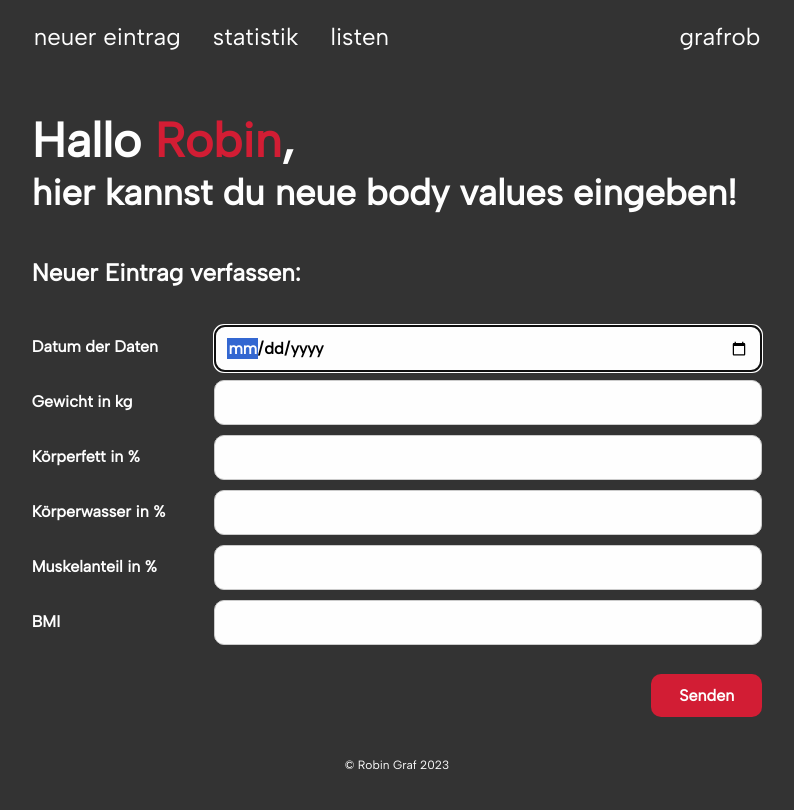
After one commit to sn1perm0nkey/pro2, a Flask app: page /jogging in a window 1280 px wide. The commit adds this page. Shown: the whole page, without its empty margins (243-1037 px from the left). Run offline with Flask 2, Linux system fonts and the light colour scheme.

Commit message:
progress

```diff
--- a/hello_world/main.py
+++ b/hello_world/main.py
@@ -30,33 +30,14 @@ def start():
     return render_template("bodyvalues_list.html", liste=neue_liste)
 
 
-@app.route("/training", methods=["GET", "POST"])
-def training():
+@app.route("/jogging", methods=["GET", "POST"])
+def jogging():
     if request.method == "GET":
         auswahl = ["Robin"]
         auswahl_username = ["grafrob"]
         ausgewaehlter_username = random.choice(auswahl_username)
         ausgewaehlter_name = random.choice(auswahl)
-        return render_template('training.html', name=ausgewaehlter_name, username=ausgewaehlter_username, seitentitel="Training")
-
-@app.route("/statistik_kategorie", methods=["GET", "POST"])
-def statistik_kategorie():
-    if request.method == "GET":
-        auswahl = ["Robin"]
-        auswahl_username = ["grafrob"]
-        ausgewaehlter_username = random.choice(auswahl_username)
-        ausgewaehlter_name = random.choice(auswahl)
-        return render_template('statistik_kategorie.html', name=ausgewaehlter_name, username=ausgewaehlter_username, seitentitel="Statistik Kategorie")
-
-
-@app.route("/listen_kategorie", methods=["GET", "POST"])
-def listen_kategorie():
-    if request.method == "GET":
-        auswahl = ["Robin"]
-        auswahl_username = ["grafrob"]
-        ausgewaehlter_username = random.choice(auswahl_username)
-        ausgewaehlter_name = random.choice(auswahl)
-        return render_template('listen_kategorie.html', name=ausgewaehlter_name, username=ausgewaehlter_username, seitentitel="Listen Kategorie")
+        return render_template('jogging.html', name=ausgewaehlter_name, username=ausgewaehlter_username, seitentitel="Jogging")
 
 
 @app.route("/statistik", methods=["GET", "POST"])
@@ -193,7 +174,6 @@ def homescreen2():
             if 'löschen' in request.form and "nummer_del" in request.form:
                 nummer_del = request.form['nummer_del']
                 loeschen(nummer_del)
-                print("haher")
 
                 inhalt_string = auslesen()
                 inhalt = ast.literal_eval(str(inhalt_string))
@@ -254,6 +234,94 @@ def homescreen2():
         ausgewaehlter_name = random.choice(auswahl)
         return render_template('bodyvalues_list.html', name=ausgewaehlter_name, username=ausgewaehlter_username, seitentitel="Liste Bodyvalues", liste=neue_liste)
 
+
+
+@app.route("/liste_jogging", methods=["GET", "POST"])
+def liste_jogging():
+    if request.method == "GET":
+        inhalt_string = auslesen()
+        inhalt = ast.literal_eval(str(inhalt_string))
+        neue_liste = []
+        for eintrag in inhalt.values():
+            test = {}
+            test.update(eintrag)
+            neue_liste2 = []
+            for bezeichnung, wert in test.items():
+                neue_liste2.append([bezeichnung, wert])
+            neue_liste.append(neue_liste2)
+
+        auswahl = ["Robin"]
+        auswahl_username = ["grafrob"]
+        ausgewaehlter_username = random.choice(auswahl_username)
+        ausgewaehlter_name = random.choice(auswahl)
+        return render_template('liste_Jogging.html', name=ausgewaehlter_name, username=ausgewaehlter_username, seitentitel="Liste Jogging", liste=neue_liste)
+
+    if request.method == "POST":
+        inhalt_string_len = auslesen()
+        inhalt_len = ast.literal_eval(str(inhalt_string_len))
+        if len(inhalt_len) >= 2:
+            if 'löschen' in request.form and "nummer_del" in request.form:
+                nummer_del = request.form['nummer_del']
+                loeschen(nummer_del)
+
+                inhalt_string = auslesen()
+                inhalt = ast.literal_eval(str(inhalt_string))
+                neue_liste = []
+                for eintrag in inhalt.values():
+                    test = {}
+                    test.update(eintrag)
+                    neue_liste2 = []
+                    for bezeichnung, wert in test.items():
+                        neue_liste2.append([bezeichnung, wert])
+                    neue_liste.append(neue_liste2)
+
+            elif 'bearbeiten' in request.form and "nummer_del" in request.form:
+                nummer_del = request.form['nummer_del']
+                loeschen_edit(nummer_del)
+
+                dict_del_string = auslesen_del()
+                dict_del = ast.literal_eval(str(dict_del_string))
+                neue_liste = []
+                for eintrag in dict_del.values():
+                    test = {}
+                    test.update(eintrag)
+                    neue_liste2 = []
+                    for bezeichnung, wert in test.items():
+                        neue_liste2.append([bezeichnung, wert])
+                    neue_liste.append(neue_liste2)
+
+                return redirect("http://127.0.0.1:5000/bodyvalues_edit", code=302)
+
+
+            else:
+                    inhalt_string = auslesen()
+                    inhalt = ast.literal_eval(str(inhalt_string))
+                    neue_liste = []
+                    for eintrag in inhalt.values():
+                        test = {}
+                        test.update(eintrag)
+                        neue_liste2 = []
+                        for bezeichnung, wert in test.items():
+                            neue_liste2.append([bezeichnung, wert])
+                        neue_liste.append(neue_liste2)
+
+        else:
+            inhalt_string = auslesen()
+            inhalt = ast.literal_eval(str(inhalt_string))
+            neue_liste = []
+            for eintrag in inhalt.values():
+                test = {}
+                test.update(eintrag)
+                neue_liste2 = []
+                for bezeichnung, wert in test.items():
+                    neue_liste2.append([bezeichnung, wert])
+                neue_liste.append(neue_liste2)
+
+        auswahl = ["Robin"]
+        auswahl_username = ["grafrob"]
+        ausgewaehlter_username = random.choice(auswahl_username)
+        ausgewaehlter_name = random.choice(auswahl)
+        return render_template('liste_jogging.html', name=ausgewaehlter_name, username=ausgewaehlter_username, seitentitel="Liste Jogging", liste=neue_liste)
 
 
 
@@ -429,6 +497,177 @@ def grafik():
 
 
 
+@app.route("/statistik_jogging")
+def statistik_jogging():
+    if request.method == "GET":
+        inhalt_string = auslesen()
+        inhalt = ast.literal_eval(str(inhalt_string))
+        neue_liste = []
+        for eintrag in inhalt.values():
+            test = {}
+            test.update(eintrag)
+            neue_liste2 = []
+            for bezeichnung, wert in test.items():
+                neue_liste2.append([bezeichnung, wert])
+            neue_liste.append(neue_liste2)
+
+    liste_x = []
+    liste_y = []
+    for eintrag in neue_liste:
+        liste_x_add = eintrag[0][1]
+        liste_x.append(liste_x_add)
+        liste_y_add = eintrag[1][1]
+        liste_y.append(liste_y_add)
+
+    df = pd.DataFrame(dict(
+        Datum=[*liste_x],
+        Gewicht=[*liste_y],
+    ))
+    df = df.sort_values(by="Datum")
+    fig = px.line(df, x="Datum", y="Gewicht", title="Gewicht in kg")
+
+    fig.update_layout(autotypenumbers='convert types')
+
+    div1 = plot(fig, output_type="div")
+
+    ######################################################################################
+
+    liste_x = []
+    liste_y = []
+    for eintrag in neue_liste:
+        liste_x_add = eintrag[0][1]
+        liste_x.append(liste_x_add)
+        liste_y_add = eintrag[2][1]
+        liste_y.append(liste_y_add)
+
+    df = pd.DataFrame(dict(
+        Datum=[*liste_x],
+        Bodyfat=[*liste_y],
+    ))
+    df = df.sort_values(by="Datum")
+    fig = px.line(df, x="Datum", y="Bodyfat", title="Bodyfat in %")
+
+    fig.update_layout(autotypenumbers='convert types')
+
+    div2 = plot(fig, output_type="div")
+
+    ######################################################################################
+
+    liste_x = []
+    liste_y = []
+    for eintrag in neue_liste:
+        liste_x_add = eintrag[0][1]
+        liste_x.append(liste_x_add)
+        liste_y_add = eintrag[3][1]
+        liste_y.append(liste_y_add)
+
+    df = pd.DataFrame(dict(
+        Datum=[*liste_x],
+        Körperwasser=[*liste_y],
+    ))
+    df = df.sort_values(by="Datum")
+    fig = px.line(df, x="Datum", y="Körperwasser", title="Körperwasser in %")
+
+    fig.update_layout(autotypenumbers='convert types')
+
+    div3 = plot(fig, output_type="div")
+
+    ######################################################################################
+
+    liste_x = []
+    liste_y = []
+    for eintrag in neue_liste:
+        liste_x_add = eintrag[0][1]
+        liste_x.append(liste_x_add)
+        liste_y_add = eintrag[4][1]
+        liste_y.append(liste_y_add)
+
+    df = pd.DataFrame(dict(
+        Datum=[*liste_x],
+        Muskeln=[*liste_y],
+    ))
+    df = df.sort_values(by="Datum")
+    fig = px.line(df, x="Datum", y="Muskeln", title="Muskeln in %")
+
+    fig.update_layout(autotypenumbers='convert types')
+
+    div4 = plot(fig, output_type="div")
+
+    ######################################################################################
+
+    liste_x = []
+    liste_y = []
+    for eintrag in neue_liste:
+        liste_x_add = eintrag[0][1]
+        liste_x.append(liste_x_add)
+        liste_y_add = eintrag[5][1]
+        liste_y.append(liste_y_add)
+
+    df = pd.DataFrame(dict(
+        Datum=[*liste_x],
+        BMI=[*liste_y],
+    ))
+    df = df.sort_values(by="Datum")
+    fig = px.line(df, x="Datum", y="BMI", title="BMI")
+
+    fig.update_layout(autotypenumbers='convert types')
+
+    div5 = plot(fig, output_type="div")
+
+    ######################################################################################
+
+    liste_x = []
+    liste_y = []
+    for eintrag in neue_liste:
+        liste_x_add = eintrag[0][1]
+        liste_x.append(liste_x_add)
+        liste_y_add = eintrag[7][1]
+        liste_y.append(liste_y_add)
+
+    df = pd.DataFrame(dict(
+        Datum=[*liste_x],
+        Fettgewicht=[*liste_y],
+    ))
+    df = df.sort_values(by="Datum")
+    fig = px.line(df, x="Datum", y="Fettgewicht", title="Fettgewicht in kg")
+
+    fig.update_layout(autotypenumbers='convert types')
+
+    div6 = plot(fig, output_type="div")
+
+    ######################################################################################
+
+    liste_x = []
+    liste_y = []
+    for eintrag in neue_liste:
+        liste_x_add = eintrag[0][1]
+        liste_x.append(liste_x_add)
+        liste_y_add = eintrag[8][1]
+        liste_y.append(liste_y_add)
+
+    df = pd.DataFrame(dict(
+        Datum=[*liste_x],
+        Muskelgewicht=[*liste_y],
+    ))
+    df = df.sort_values(by="Datum")
+    fig = px.line(df, x="Datum", y="Muskelgewicht", title="Muskelgewicht in kg")
+
+    fig.update_layout(autotypenumbers='convert types')
+
+    div7 = plot(fig, output_type="div")
+
+
+
+    auswahl = ["Robin"]
+    auswahl_username = ["grafrob"]
+    ausgewaehlter_username = random.choice(auswahl_username)
+    ausgewaehlter_name = random.choice(auswahl)
+
+
+    return render_template("statistik_jogging.html", barchart_gewicht=div1, barchart_bodyfat=div2, barchart_tbw=div3, barchart_muskeln=div4, barchart_bmi=div5, barchart_fettgewicht=div6, barchart_muskelgewicht=div7, name=ausgewaehlter_name, username=ausgewaehlter_username, seitentitel="Statistik Jogging")
+
+
+
 
 
 
--- a/hello_world/templates/index.html
+++ b/hello_world/templates/index.html
@@ -22,9 +22,9 @@
     </div>
 
     <div class="container3">
-        <a class="item2" href="training">
-            <img src="{{ url_for('static', filename='images/training.png') }}" style="width:40px;height:40px;">
-            training
+        <a class="item2" href="jogging">
+            <img src="{{ url_for('static', filename='images/cardio.png') }}" style="width:40px;height:40px;">
+            jogging
         </a>
         <a class="item2" href="bodyvalues">
             <img src="{{ url_for('static', filename='images/body_values.png') }}" style="width:40px;height:40px;">
--- /dev/null
+++ b/hello_world/templates/jogging.html
@@ -0,0 +1,92 @@
+<!DOCTYPE html>
+<html lang="en">
+
+
+
+<body>
+
+<div class="container1">
+  {% include "header.jinja"%}
+  <div class="container2">
+    <h1>Hallo <span class="rot_text_h1">{{ name }}</span>,<br></h1>
+    <h2>hier kannst du neue body values eingeben!</h2>
+  </div>
+
+<div>
+    <div class="container2">
+      <h3>Neuer Eintrag verfassen:</h3>
+    </div>
+
+    <div class="container2">
+      <form method="POST">
+
+      <div class="row">
+        <div class="col-25">
+          <label for="datum">Datum der Daten</label>
+        </div>
+        <div class="col-75">
+          <input type="date" id="datum" name="datum" autofocus required>
+        </div>
+      </div>
+
+      <div class="row">
+        <div class="col-25">
+          <label for="gewicht">Gewicht in kg</label>
+        </div>
+        <div class="col-75">
+          <input type="number" step="0.1" id="gewicht" name="gewicht" required>
+        </div>
+      </div>
+
+      <div class="row">
+        <div class="col-25">
+          <label for="koerperfett">Körperfett in %</label>
+        </div>
+        <div class="col-75">
+          <input type="number" step="0.1" id="koerperfett" name="bodyfat" required>
+        </div>
+      </div>
+
+      <div class="row">
+        <div class="col-25">
+          <label for="koerperwasser">Körperwasser in %</label>
+        </div>
+        <div class="col-75">
+          <input type="number" step="0.1" id="koerperwasser" name="tbw" required>
+        </div>
+      </div>
+
+      <div class="row">
+        <div class="col-25">
+          <label for="muskelanteil">Muskelanteil in %</label>
+        </div>
+        <div class="col-75">
+          <input type="number" step="0.1" id="muskelanteil" name="muskeln" required>
+        </div>
+      </div>
+
+      <div class="row">
+        <div class="col-25">
+          <label for="bmi">BMI</label>
+        </div>
+        <div class="col-75">
+          <input type="number" step="0.1" id="bmi" name="bmi" required>
+        </div>
+      </div>
+
+      <br>
+      <div class="row">
+          <div class="col-75">
+            <input type="submit" value="Senden">
+          </div>
+      </div>
+      </form>
+    </div>
+  </div>
+</div>
+
+{% include "footer.jinja"%}
+</div>
+</body>
+
+</html>
--- a/hello_world/templates/listen.html
+++ b/hello_world/templates/listen.html
@@ -22,9 +22,9 @@
     </div>
 
     <div class="container3">
-        <a class="item2" href="listen_kategorie">
-            <img src="{{ url_for('static', filename='images/training.png') }}" style="width:40px;height:40px;">
-            training
+        <a class="item2" href="liste_jogging">
+            <img src="{{ url_for('static', filename='images/cardio.png') }}" style="width:40px;height:40px;">
+            jogging
         </a>
         <a class="item2" href="bodyvalues_list">
             <img src="{{ url_for('static', filename='images/body_values.png') }}" style="width:40px;height:40px;">
--- a/hello_world/templates/statistik.html
+++ b/hello_world/templates/statistik.html
@@ -22,9 +22,9 @@
     </div>
 
     <div class="container3">
-        <a class="item2" href="statistik_kategorie">
-            <img src="{{ url_for('static', filename='images/training.png') }}" style="width:40px;height:40px;">
-            training
+        <a class="item2" href="statistik_jogging">
+            <img src="{{ url_for('static', filename='images/cardio.png') }}" style="width:40px;height:40px;">
+            jogging
         </a>
         <a class="item2" href="viz">
             <img src="{{ url_for('static', filename='images/body_values.png') }}" style="width:40px;height:40px;">
```
Also changed, not shown: hello_world/templates/liste_jogging.html (added, +68 -0 lines), hello_world/templates/listen_kategorie.html (deleted, +0 -55 lines), hello_world/templates/statistik_jogging.html (added, +24 -0 lines), hello_world/templates/statistik_kategorie.html (deleted, +0 -55 lines), hello_world/templates/training.html (deleted, +0 -55 lines).
